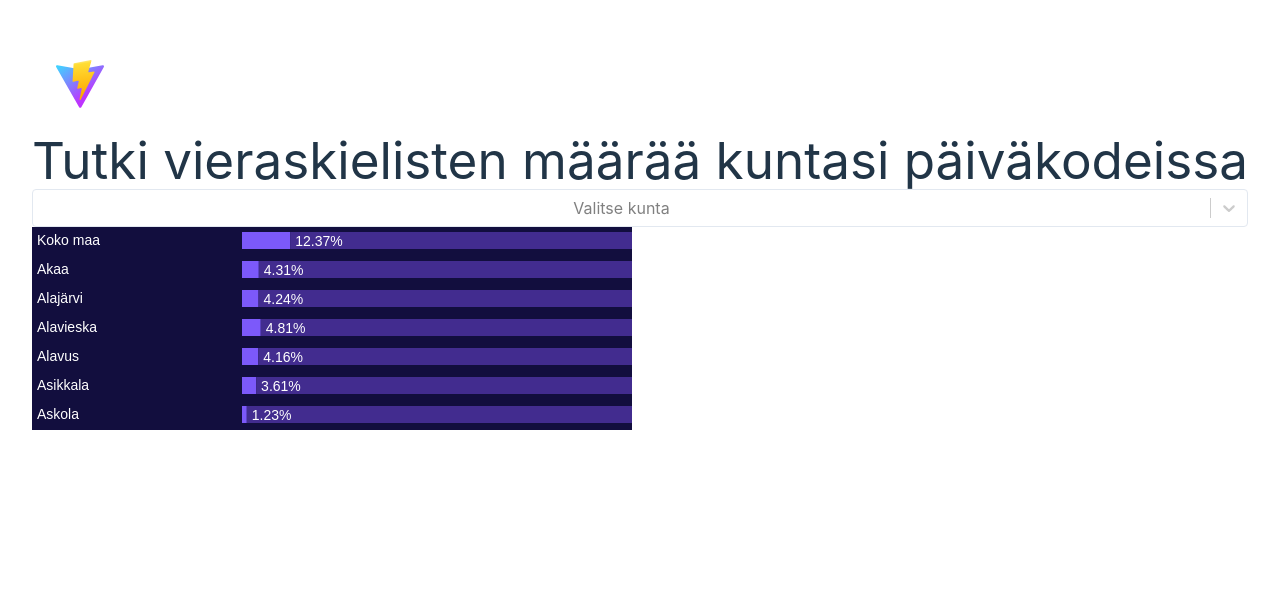
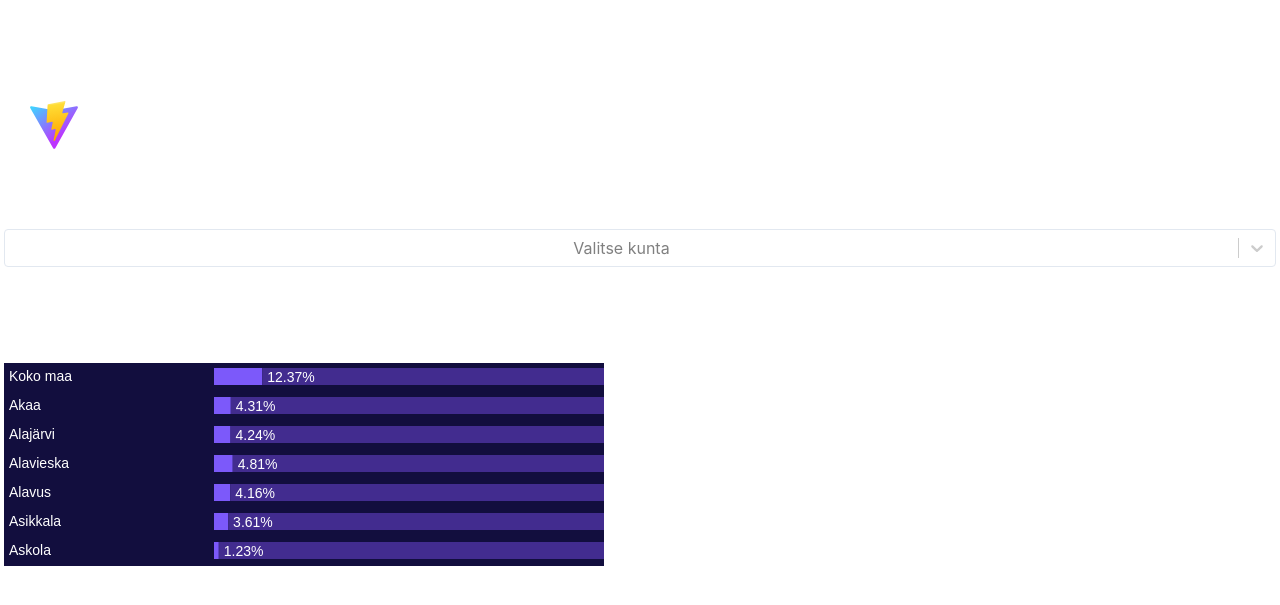
Before and after one commit to ByzantineViking/byzantineviking.github.io, a React (Vite) app: page / in a window 1280 px wide. Shown: the part 167-772 px from the top of the page. Built offline with nearby package versions, Linux system fonts and the light colour scheme.

Commit message:
Container formatting; add whole country ref

```diff
--- a/package.json
+++ b/package.json
@@ -10,7 +10,6 @@
     "preview": "vite preview"
   },
   "dependencies": {
-    "@radix-ui/react-icons": "^1.3.0",
     "d3": "^7.9.0",
     "react": "^18.3.1",
     "react-dom": "^18.3.1",
--- a/src/App.tsx
+++ b/src/App.tsx
@@ -1,15 +1,10 @@
 import { useState } from 'react'
 import viteLogo from '/vite.svg'
 import './App.css'
-import * as d3 from "d3";
 import lastentarha from '../data/lastentarha_with_labels.json'
 import BarChart, { DataPoint } from './components/StackedBarChart';
 import Select from 'react-select'
-import {
-	CheckIcon,
-	ChevronDownIcon,
-	ChevronUpIcon,
-} from "@radix-ui/react-icons";
+import Lorem from './components/lorem';
 
 
 function App() {
@@ -23,16 +18,38 @@ function App() {
  const selectedRaw = lastentarhaData.find(d => d.key[2] === selectedMunicipality);
  const childrenCount = +selectedRaw?.values[1]
  const totalCount = +selectedRaw?.values[0]
- const percentage = childrenCount / totalCount * 100
+ const percentage = childrenCount / totalCount * 100  || 0
 
+ const iconSize = 100; // Assuming the icon is 100px tall
+  const paddingTop = iconSize / 2 + 10;
+
+
+  // Changing padding for breakpoints sm 640px, md 768px, lg	1024px
  return (
-  <>
   <div>
-      <img src={viteLogo} className="logo" alt="Vite logo" />
+  <Lorem />
+    <div className="relative bg-[#120e3e] px-4 lg:px-8 pt-16 mt-16 pb-4">
+      {/* Icon container */}
+      <div
+          className="absolute left-1/2 transform -translate-x-1/2 -translate-y-1/2"
+          style={{
+            top: 0
+          }}
+        >
+          <img
+            src={viteLogo}
+            className="logo"
+            alt="Vite logo"
+            width={iconSize}
+            height={iconSize}
+          />
         </div>
-    <h1>Tutki vieraskielisten määrää kuntasi päiväkodeissa</h1>
+  {/* Main content container */}
+    <div className="flex flex-col gap-6">
+      <h1 className="text-white text-2xl font-bold">
+            Tutki vieraskielisten määrää kuntasi päiväkodeissa
+      </h1>
 
-    <div className="flex gap-4 items-center mb-4 p-4 bg-slate-800 rounded-lg">
         <Select
             className="text-black"
             options={selectOptions}
@@ -68,33 +85,57 @@ function App() {
               })
             }}
           />
-        {selectedMunicipality && (
+
             <div
-            className="grid gap-4 p-4 bg-slate-800 rounded-lg"
+              className="grid gap-2 p-2 bg-[#422c8f] rounded-lg"
               style={{
-              gridTemplateColumns: 'repeat(3, 1fr)',
+                gridTemplateColumns: 'repeat(4, 1fr)',
                 width: '100%'
               }}
             >
+                <h3>Koko maa</h3>
                 <div className="flex flex-col items-center">
-              <span className="text-sm text-slate-400">Vieraskieliset lapset</span>
-              <span className="text-xl font-bold">{childrenCount}</span>
+                  <span className="text-xs text-slate-400">Vieraskieliset lapset</span>
+                  <span className="text-lg font-bold text-white">{lastentarhaData[0].values[1]}</span>
                 </div>
                 <div className="flex flex-col items-center">
-              <span className="text-sm text-slate-400">Yhteensä lapsia</span>
-              <span className="text-xl font-bold">{totalCount}</span>
+                  <span className="text-xs text-slate-400">Lapsia yhteensä</span>
+                  <span className="text-lg font-bold text-white">{lastentarhaData[0].values[0]}</span>
                 </div>
                 <div className="flex flex-col items-center">
-              <span className="text-sm text-slate-400">Osuus</span>
-              <span className="text-xl font-bold">{percentage.toFixed(2)}%</span>
+                  <span className="text-xs text-slate-400">Osuus</span>
+                  {/* Round to 1 decimal */}
+                  <span className="text-lg font-bold text-white">{(+lastentarhaData[0].values[1]/+lastentarhaData[0].values[0]*100).toFixed(1)}%</span>
                 </div>
+
+
+                {selectedMunicipality && (
+                  <>
+                  <h3>{selectedMunicipality}</h3>
+              <div className="flex flex-col items-center">
+                <span className="text-xs text-slate-400">Vieraskieliset lapset</span>
+                <span className="text-lg font-bold text-white">{childrenCount}</span>
               </div>
+              <div className="flex flex-col items-center">
+                <span className="text-xs text-slate-400">Lapsia yhteensä</span>
+                <span className="text-lg font-bold text-white">{totalCount}</span>
+              </div>
+              <div className="flex flex-col items-center">
+                <span className="text-xs text-slate-400">Osuus</span>
+                <span className="text-lg font-bold text-white">{percentage.toFixed(1)}%</span>
+              </div>
+              </>
               )}
             </div>
 
 
-    <BarChart data={lastentarhaData} width={600} height={400}/>
-  </>
+
+
+      <BarChart data={lastentarhaData} height={400}/>
+      </div>
+      </div>
+  <Lorem />
+  </div>
  )
 }
 
--- a/src/components/StackedBarChart/index.tsx
+++ b/src/components/StackedBarChart/index.tsx
@@ -13,11 +13,11 @@ interface BarChartProps {
   height?: number; // Optional height for responsiveness
 }
 
-const BarChart: React.FC<BarChartProps> = ({ data, width, height }) => {
+const BarChart: React.FC<BarChartProps> = ({ data }) => {
 
     if (!data.length) return;
 
-    const containerWidth = window.innerWidth < 600 ? window.innerWidth * 0.9 : width || 600;
+    const containerWidth = window.innerWidth < 600 ? window.innerWidth : 600;
     const labelWidth = containerWidth * 0.35; // 40% of the container width
     const visibleBarsCount = 7;
     const itemHeight = 29; // Updated to 29px as requested
--- /dev/null
+++ b/src/components/lorem.tsx
@@ -0,0 +1,8 @@
+
+export default function Lorem() {
+    return (
+        <div className="text-slate-400">
+             Donec ullamcorper nibh a justo dapibus, ut porttitor mi tristique. Ut dignissim non justo a consequat. Cras dapibus lorem aliquet velit dignissim, eget semper neque semper. Fusce placerat ut tellus ut rutrum. Donec quam sem, commodo ac tellus a, feugiat tempor sapien. Mauris ipsum leo, cursus in ligula vitae, mattis rhoncus tellus. In eu nisi sit amet nibh varius tincidunt. Donec dignissim ante sed elementum iaculis. Fusce quis aliquet nisi. Vivamus fringilla cursus augue non placerat. Sed pretium fringilla dignissim. Vivamus turpis ex, condimentum at euismod ac, tempus ac dui. Nam blandit mollis leo, a accumsan enim venenatis at. Ut gravida eu augue sit amet posuere. Donec ipsum urna, ultricies vel sem eu, lobortis egestas turpis
+        </div>
+    )
+}
--- a/src/index.css
+++ b/src/index.css
@@ -3,6 +3,10 @@
 @tailwind utilities;
 
 
+
+#root {
+  padding: 4px;
+}
 :root {
   font-family: Inter, system-ui, Avenir, Helvetica, Arial, sans-serif;
   line-height: 1.5;
@@ -33,12 +37,14 @@ body {
   place-items: center;
   min-width: 320px;
   min-height: 100vh;
+  color: white;
 }
 
 h1 {
   font-size: 3.2em;
   line-height: 1.1;
 }
+
 
 button {
   border-radius: 8px;
--- a/src/main.tsx
+++ b/src/main.tsx
@@ -5,6 +5,9 @@ import './index.css'
 
 createRoot(document.getElementById('root')!).render(
   <StrictMode>
+     Donec ullamcorper nibh a justo dapibus, ut porttitor mi tristique. Ut dignissim non justo a consequat. Cras dapibus lorem aliquet velit dignissim, eget semper neque semper. Fusce placerat ut tellus ut rutrum. Donec quam sem, commodo ac tellus a, feugiat tempor sapien. Mauris ipsum leo, cursus in ligula vitae, mattis rhoncus tellus. In eu nisi sit amet nibh varius tincidunt. Donec dignissim ante sed elementum iaculis. Fusce quis aliquet nisi. Vivamus fringilla cursus augue non placerat. Sed pretium fringilla dignissim. Vivamus turpis ex, condimentum at euismod ac, tempus ac dui. Nam blandit mollis leo, a accumsan enim venenatis at. Ut gravida eu augue sit amet posuere. Donec ipsum urna, ultricies vel sem eu, lobortis egestas turpis.
+
+
     <App />
   </StrictMode>,
 )
```
Also changed, not shown: 1 other file (tests, documents, lock files or other folders). Lines whose indentation alone changed are shown as unchanged.
